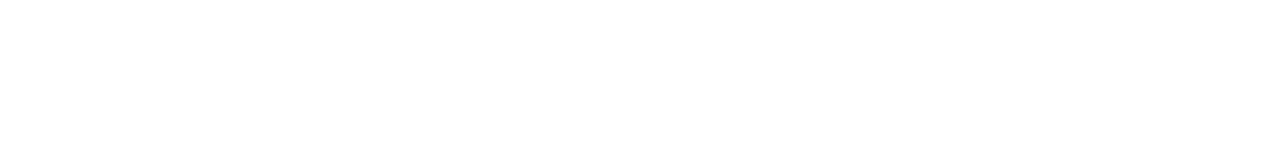
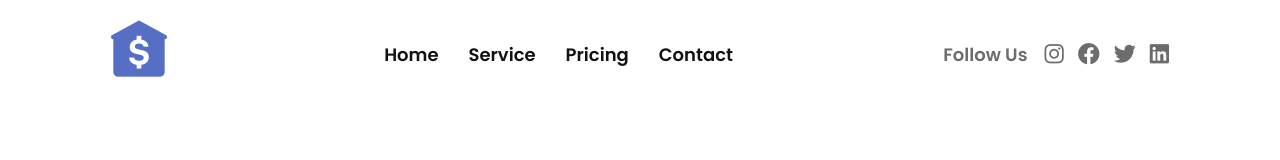
Before and after one commit to sachinDev07/Agency-Website, a plain HTML site: page index.html in a window 1280 px wide. Drawn offline with Linux system fonts and the light colour scheme.

Commit message:
| Head section |

```diff
--- a/index.html
+++ b/index.html
@@ -6,9 +6,38 @@
     <meta name="viewport" content="width=device-width, initial-scale=1.0">
     <title>Agency Website</title>
     <link rel="stylesheet" href="style.css">
+    <link rel="stylesheet" href="https://cdnjs.cloudflare.com/ajax/libs/font-awesome/6.2.0/css/all.min.css"/>
 </head>
 <body>
 
+    <!-- Head Section -->
+    <section id="header">
+        <a class="logo" href="#">
+            <img src="images/logo.png" alt="not found!">
+        </a>
+        <div class="navbar_toggler" type="button" id="bar">
+            <span class="toggler_icon"></span>
+            <span class="toggler_icon"></span>
+            <span class="toggler_icon"></span>
+        </div>
+        <div class="menu_bar">
+            <ul id="navbar">
+                <li><a href="#">Home</a></li>
+                <li><a href="#">Service</a></li>
+                <li><a href="#">Pricing</a></li>
+                <li><a href="#">Contact</a></li>
+            </ul>
+        </div>
+        <div class="navbar_social">
+            <span>Follow Us</span>
+            <ul class="social">
+                <li><a href="#"><i class="fa-brands fa-instagram"></i></a></li>
+                <li><a href="#"><i class="fa-brands fa-facebook"></i></a></li>
+                <li><a href="#"><i class="fa-brands fa-twitter"></i></a></li>
+                <li><a href="#"><i class="fa-brands fa-linkedin"></i></a></li>
+            </ul>
+        </div>
+    </section>
 
     <!-- javascript -->
     <script src="script.js"></script>
--- a/style.css
+++ b/style.css
@@ -32,3 +32,82 @@ h6 {
     margin-top: 16px;
     font-weight: normal;
 }
+
+
+/* Head Section */
+
+#header {
+    display: flex;
+    /* flex-direction: row; */
+    justify-content: space-between;
+    align-items: center;
+    width: 100%;
+    padding: 1rem 6.5rem;
+    background: transparent;
+    transition: all .5s ease;
+}
+
+#header .navbar_toggler {
+    border: none;
+    outline: none;
+    display: none;
+}
+
+.navbar_toggler .toggler_icon {
+    width: 27px;
+    height: 3px;
+    background-color: #121212;
+    margin: 5px 0;
+    position: relative;
+    display: block;
+    transition: all .3s ease-out 0%;
+}
+
+#header .menu_bar #navbar {
+    display: flex;
+    justify-content: center;
+    align-items: center;
+}
+
+#header .menu_bar #navbar li {
+    margin: 0 15px;
+}
+
+#header .menu_bar #navbar li a {
+    color: #121212;
+    font-size: 1.125rem;
+    font-weight: 600;
+    transition: .3s ease;
+}
+
+#header .menu_bar #navbar li a:hover {
+    color: blue;
+}
+
+#header .navbar_social {
+    display: flex;
+    justify-content: center;
+    align-items: center;
+}
+
+#header .navbar_social span {
+    font-size: 1.125rem;
+    font-weight: 600;
+    padding-right: 10px;
+    color: #6c6c6c;
+}
+
+#header .navbar_social .social{
+    display: flex;
+    justify-content: center;
+    align-items: center;
+}
+
+#header .navbar_social .social li {
+    margin: 0 7px;
+}
+
+#header .navbar_social .social li a {
+    font-size: 1.375rem;
+    color: #6c6c6c;
+}
```
